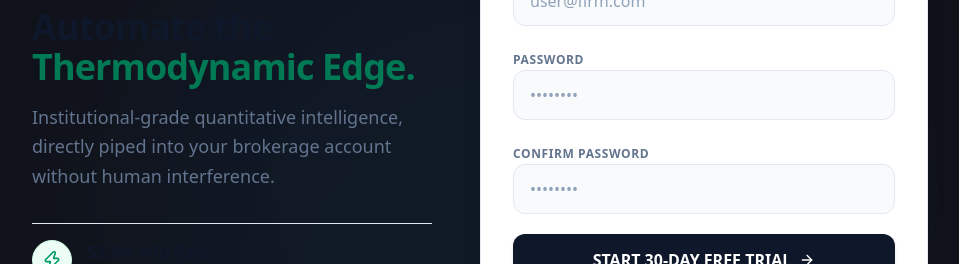
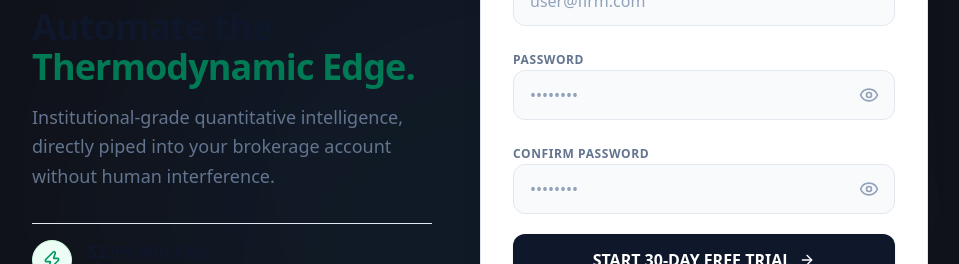
Before and after one commit to selsarraj-create/retinawealth, a Next.js app: page /signup in a window 1280 px wide. Shown: the part 227-491 px from the top of the page, without its empty margins (160-1119 px from the left). Built offline with nearby package versions, Linux system fonts and the light colour scheme; no server answers.

Commit message:
feat(auth): add password visibility toggle to login and signup pages

```diff
--- a/src/app/(auth)/login/page.tsx
+++ b/src/app/(auth)/login/page.tsx
@@ -1,6 +1,6 @@
 'use client';
 
-import { Lock, ArrowRight } from 'lucide-react';
+import { Lock, ArrowRight, Eye, EyeOff } from 'lucide-react';
 import Link from 'next/link';
 import { useState } from 'react';
 import { supabase } from '@/lib/supabase';
@@ -11,6 +11,7 @@ export default function LoginPage() {
     const [password, setPassword] = useState('');
     const [loading, setLoading] = useState(false);
     const [error, setError] = useState<string | null>(null);
+    const [showPassword, setShowPassword] = useState(false);
 
     const handleLogin = async (e: React.FormEvent) => {
         e.preventDefault();
@@ -69,14 +70,23 @@ export default function LoginPage() {
                             <label className="text-slate-500 text-xs font-bold uppercase tracking-wider">Password</label>
                             <Link href="#" className="text-slate-500 text-xs font-medium hover:text-slate-900">Recovery</Link>
                         </div>
+                        <div className="relative">
                             <input
-                            type="password"
+                                type={showPassword ? 'text' : 'password'}
                                 required
                                 value={password}
                                 onChange={e => setPassword(e.target.value)}
-                            className="w-full bg-slate-50 border border-slate-200 rounded-xl px-4 py-3.5 text-slate-900 font-medium focus:ring-2 focus:ring-slate-900 focus:border-transparent outline-none transition-all placeholder:text-slate-400"
+                                className="w-full bg-slate-50 border border-slate-200 rounded-xl px-4 py-3.5 pr-12 text-slate-900 font-medium focus:ring-2 focus:ring-slate-900 focus:border-transparent outline-none transition-all placeholder:text-slate-400"
                                 placeholder="••••••••"
                             />
+                            <button
+                                type="button"
+                                onClick={() => setShowPassword(!showPassword)}
+                                className="absolute right-4 top-1/2 -translate-y-1/2 text-slate-400 hover:text-slate-600 transition-colors"
+                            >
+                                {showPassword ? <EyeOff className="w-5 h-5" /> : <Eye className="w-5 h-5" />}
+                            </button>
+                        </div>
                     </div>
 
                     <button
--- a/src/app/(auth)/signup/page.tsx
+++ b/src/app/(auth)/signup/page.tsx
@@ -1,6 +1,6 @@
 'use client';
 
-import { ArrowRight, ShieldCheck, Zap } from 'lucide-react';
+import { ArrowRight, ShieldCheck, Zap, Eye, EyeOff } from 'lucide-react';
 import Link from 'next/link';
 import { useState } from 'react';
 import { supabase } from '@/lib/supabase';
@@ -12,6 +12,7 @@ export default function SignupPage() {
     const [passwordConfirm, setPasswordConfirm] = useState('');
     const [loading, setLoading] = useState(false);
     const [error, setError] = useState<string | null>(null);
+    const [showPassword, setShowPassword] = useState(false);
 
     const handleSignup = async (e: React.FormEvent) => {
         e.preventDefault();
@@ -108,27 +109,45 @@ export default function SignupPage() {
 
                         <div className="space-y-2">
                             <label className="text-slate-500 text-xs font-bold uppercase tracking-wider">Password</label>
+                            <div className="relative">
                                 <input
-                                type="password"
+                                    type={showPassword ? 'text' : 'password'}
                                     required
                                     minLength={6}
                                     value={password}
                                     onChange={e => setPassword(e.target.value)}
-                                className="w-full bg-slate-50 border border-slate-200 rounded-xl px-4 py-3 text-slate-900 font-medium focus:ring-2 focus:ring-slate-900 focus:border-transparent outline-none transition-all placeholder:text-slate-400"
+                                    className="w-full bg-slate-50 border border-slate-200 rounded-xl px-4 py-3 pr-12 text-slate-900 font-medium focus:ring-2 focus:ring-slate-900 focus:border-transparent outline-none transition-all placeholder:text-slate-400"
                                     placeholder="••••••••"
                                 />
+                                <button
+                                    type="button"
+                                    onClick={() => setShowPassword(!showPassword)}
+                                    className="absolute right-4 top-1/2 -translate-y-1/2 text-slate-400 hover:text-slate-600 transition-colors"
+                                >
+                                    {showPassword ? <EyeOff className="w-5 h-5" /> : <Eye className="w-5 h-5" />}
+                                </button>
+                            </div>
                         </div>
 
                         <div className="space-y-2">
                             <label className="text-slate-500 text-xs font-bold uppercase tracking-wider">Confirm Password</label>
+                            <div className="relative">
                                 <input
-                                type="password"
+                                    type={showPassword ? 'text' : 'password'}
                                     required
                                     value={passwordConfirm}
                                     onChange={e => setPasswordConfirm(e.target.value)}
-                                className="w-full bg-slate-50 border border-slate-200 rounded-xl px-4 py-3 text-slate-900 font-medium focus:ring-2 focus:ring-slate-900 focus:border-transparent outline-none transition-all placeholder:text-slate-400"
+                                    className="w-full bg-slate-50 border border-slate-200 rounded-xl px-4 py-3 pr-12 text-slate-900 font-medium focus:ring-2 focus:ring-slate-900 focus:border-transparent outline-none transition-all placeholder:text-slate-400"
                                     placeholder="••••••••"
                                 />
+                                <button
+                                    type="button"
+                                    onClick={() => setShowPassword(!showPassword)}
+                                    className="absolute right-4 top-1/2 -translate-y-1/2 text-slate-400 hover:text-slate-600 transition-colors"
+                                >
+                                    {showPassword ? <EyeOff className="w-5 h-5" /> : <Eye className="w-5 h-5" />}
+                                </button>
+                            </div>
                         </div>
 
                         <button
```
Lines whose indentation alone changed are shown as unchanged.
